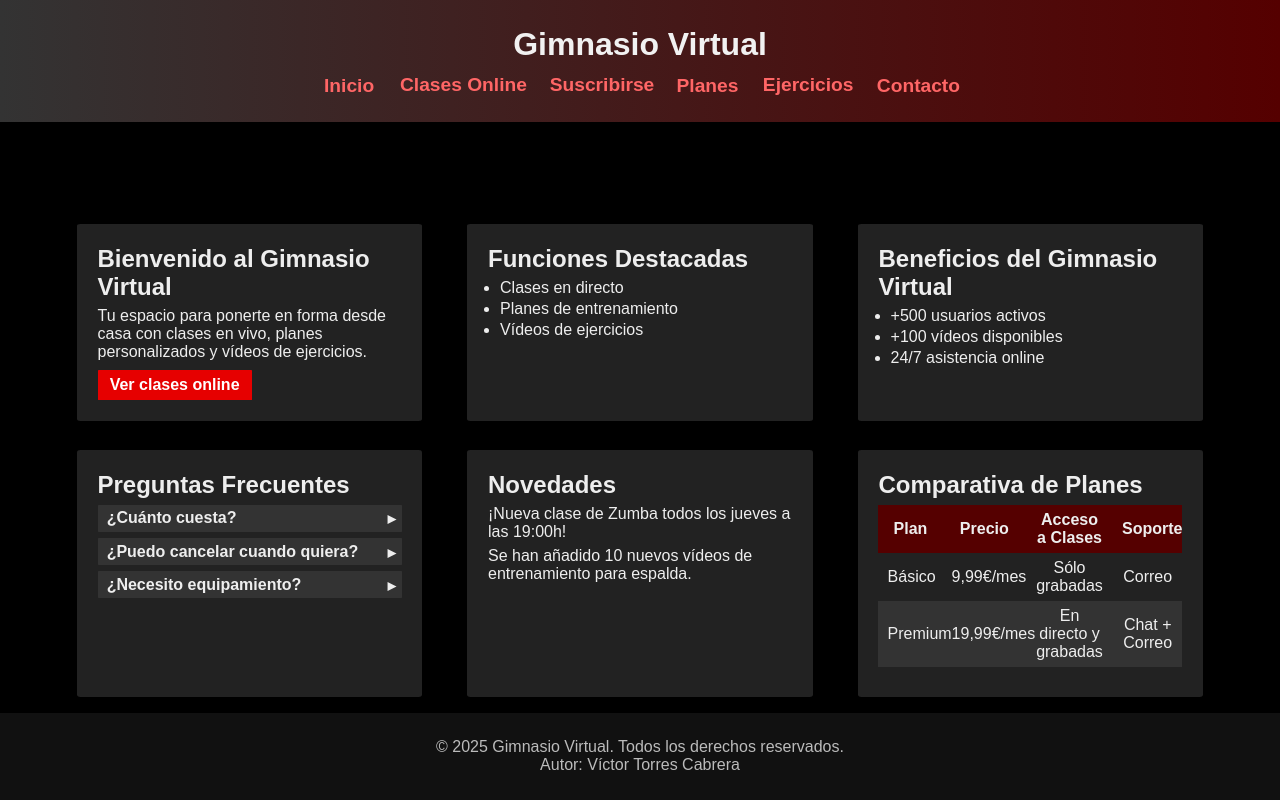
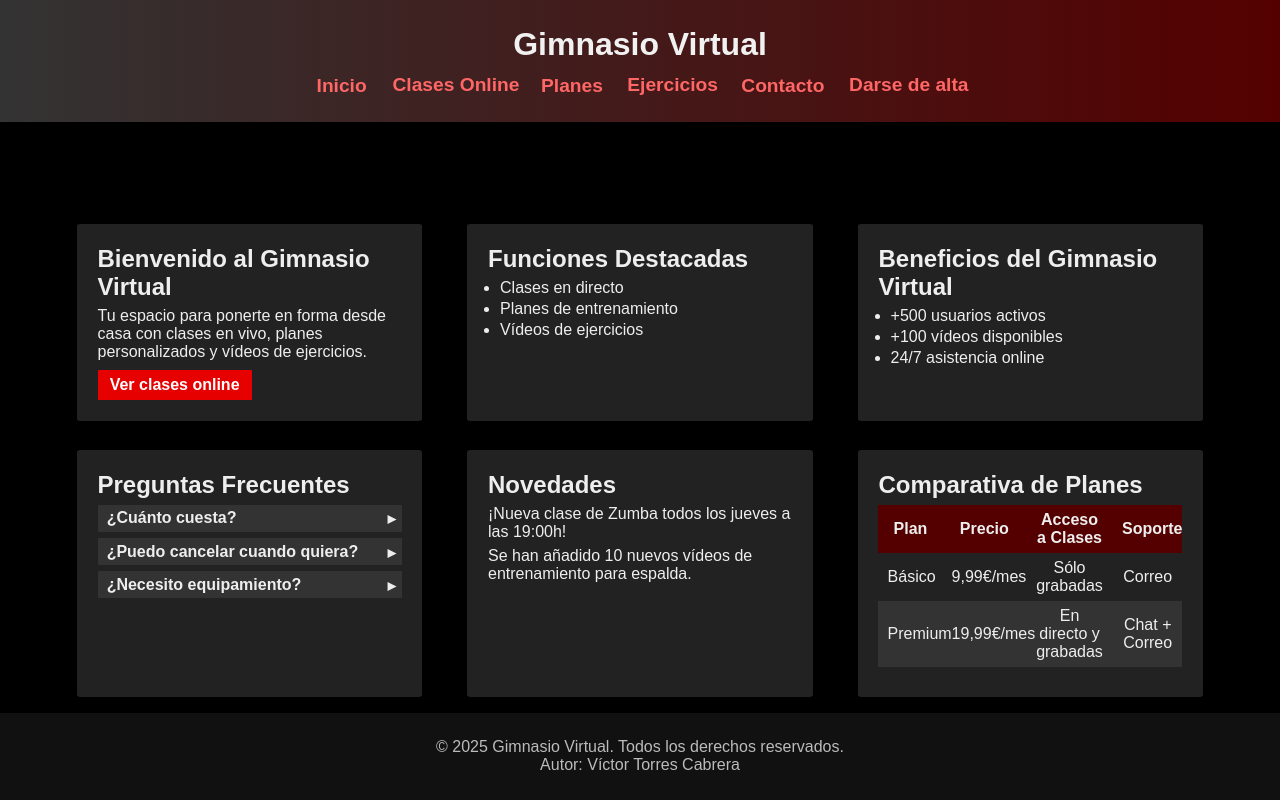
Before and after one commit to VictorTorresCabrera/VictorTorresCabrera.github.io, a plain HTML site: page index.html in a window 1280 px wide. Drawn offline with Linux system fonts and the light colour scheme.

Commit message:
Update index.html

```diff
--- a/index.html
+++ b/index.html
@@ -17,11 +17,10 @@
                 <ul class="lista-nav">
                     <li><a href="index.html">Inicio</a></li>
                     <li><a href="clases.html">Clases Online</a></li>
-                    <li><a href="suscribirse.html">Suscribirse</a></li>
                     <li><a href="planes.html">Planes</a></li>
                     <li><a href="ejercicios.html">Ejercicios</a></li>
                     <li><a href="contacto.html">Contacto</a></li>
-
+                    <li><a href="darse-de-alta.html">Darse de alta</a></li>
                 </ul>
             </nav>
         </header>
```
